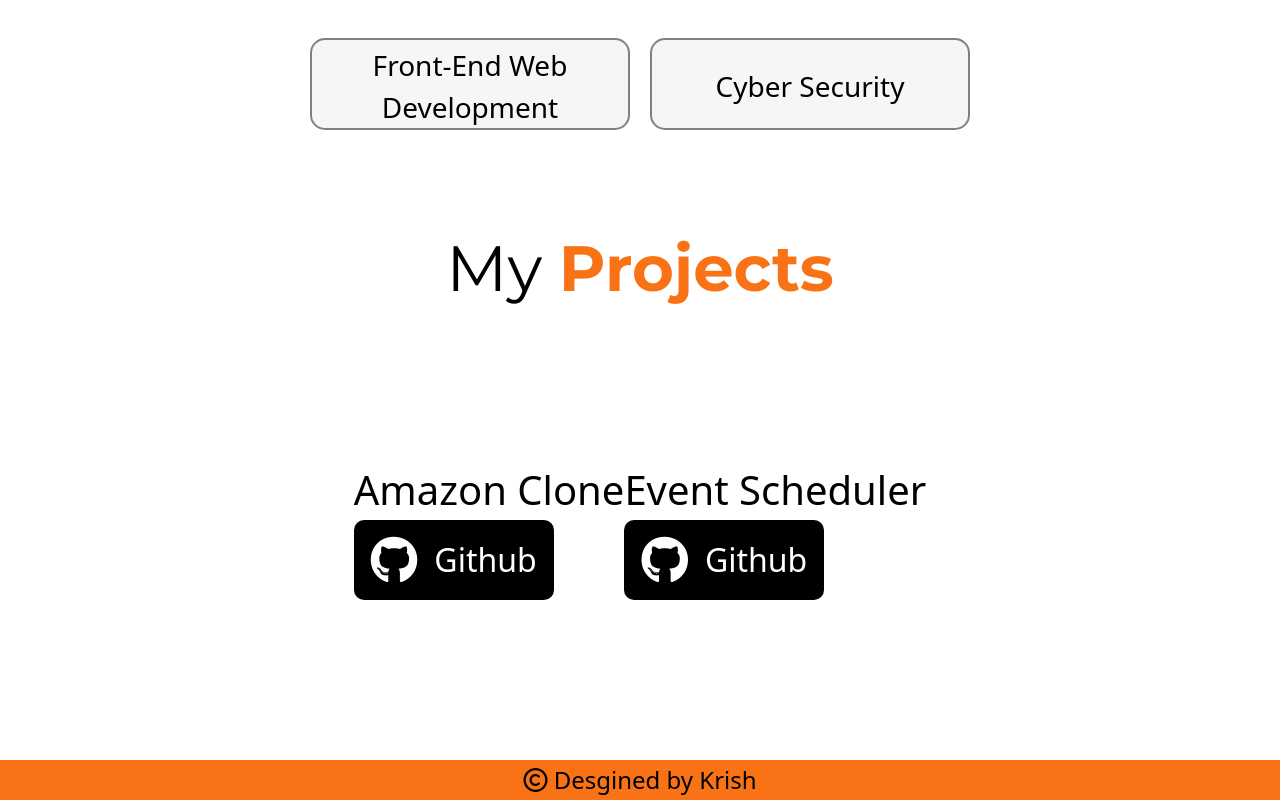
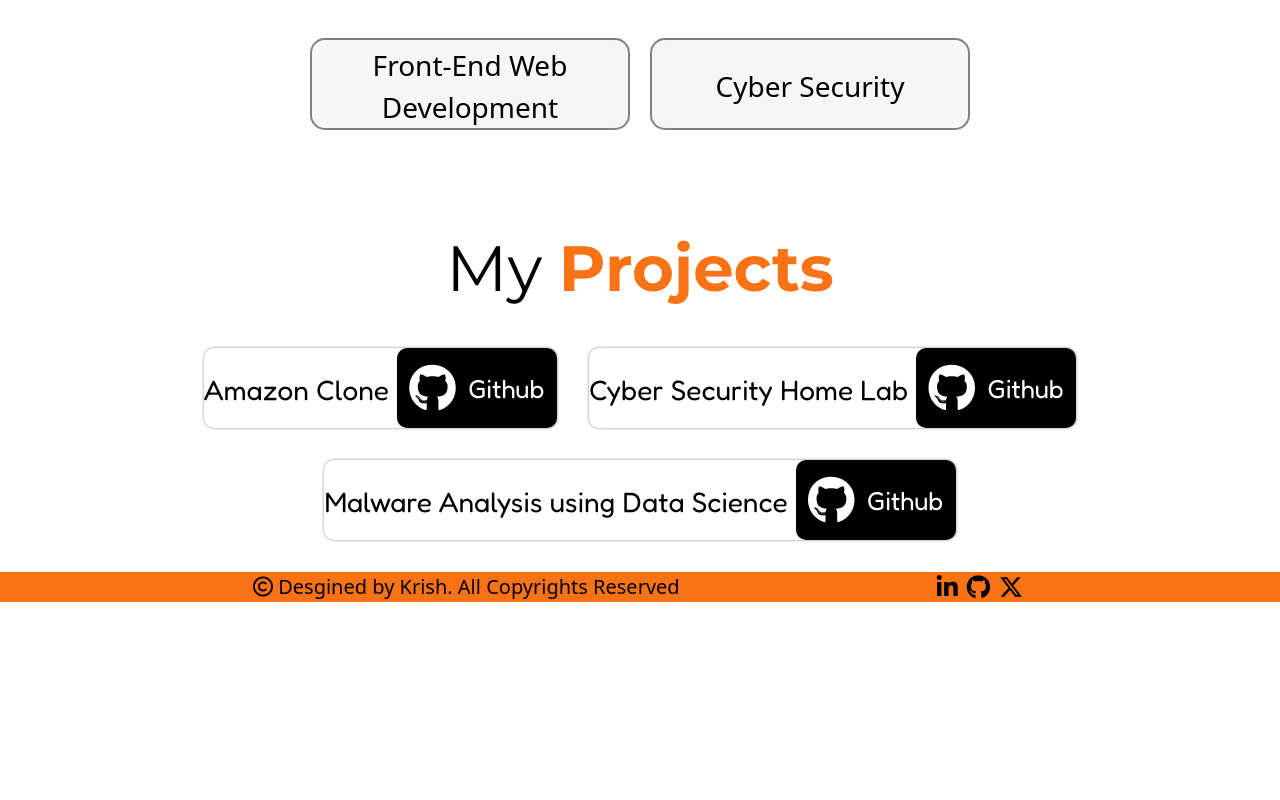
Before and after one commit to playeron1/Krish-Shah, a plain HTML site: page index.html in a window 1280 px wide. Shown: the part 1321-2121 px from the top of the page. After the commit the page ends 1924 px from the top, so only its background shows below. Drawn offline with nearby package versions, Linux system fonts and the light colour scheme.

Commit message:
changes done

```diff
--- a/index.html
+++ b/index.html
@@ -20,7 +20,7 @@
                 <a href="#skills"><i class="fa-solid fa-laptop-code"></i> Skill</b></a>
                 <a href="#projects"><i class="fa-solid fa-diagram-project"></i> Project</b></a>
                 <a><i class="fa-brands fa-medium"></i> Blogs</a>
-                <a href="https://drive.google.com/file/d/1C7aAAUQ8K8aCYQQI6pM61tglcdLFzI6Q/view" target="_main"><i class="fa-regular fa-file"></i> Resume</a>
+                <a href="https://drive.google.com/file/d/1C7aAAUQ8K8aCYQQI6pM61tglcdLFzI6Q/view" target="_main"><i class="fa-solid fa-arrow-down"></i> Resume</a>
                 </div>
     </div>
     </div>
@@ -78,24 +78,34 @@
             <div class="proj-content">
               <div class="prj-text">
                 <div class="prj-logo">
-                  <p class=" mt-36 text-center">Amazon Clone</p>
+                  <p class=" mt-1 text-center">Amazon Clone</p>
                   <button class="bg-black"><i class="fa-brands fa-github text-5xl"></i><a href="https://github.com/playeron1/Amazon-Clone">Github</a></button>
                 </div>
 
             </div>
-            <div class="prj-text">
-              <div class="prj-logo">
-                <p class=" mt-36 text-center">Event Scheduler</p>
-                <button class="bg-black"><i class="fa-brands fa-github text-5xl"></i><a>Github</a></button>
-              </div>
-
+          <div class="prj-text">
+            <div class="prj-logo">
+              <p class=" mt-1 text-center">Cyber Security Home Lab</p>
+              <button class="bg-black"><i class="fa-brands fa-github text-5xl"></i><a>Github</a></button>
+            </div>
+        </div>
+        <div class="prj-text">
+          <div class="prj-logo">
+            <p class=" mt-1 text-center">Malware Analysis using Data Science</p>
+            <button class="bg-black"><i class="fa-brands fa-github text-5xl"></i><a>Github</a></button>
           </div>
+      </div>
             </div>
         </div>
 
   </div>
     <footer class="bg-orange-500">
-      <p class="text-2xl text-center"><i class="fa-regular fa-copyright"></i> Desgined by Krish</p>
+      <p class="text-xl text-center"><i class="fa-regular fa-copyright"></i> Desgined by Krish. All Copyrights Reserved</p>
+      <div class="links">
+        <a href="https://www.linkedin.com/in/krish-shah-cybersecurity/"><i class="fa-brands fa-linkedin-in text-2xl"></i></a>
+        <a href="https://github.com/playeron1"><i class="fa-brands fa-github text-2xl"></i></a>
+        <a href="https://x.com/krish_shah10"><i class="fa-brands fa-x-twitter text-2xl"></i></a></p>
+      </div>
     </footer>
   </div>
 </body>
--- a/main.css
+++ b/main.css
@@ -141,25 +141,35 @@ margin: 1.25vb;
 .proj-content{
   display: flex;
   flex-wrap:wrap;
-  flex-direction:row;
-  font-size: 5vb;
+  text-wrap:balance;
   align-items: center;
   justify-content: center;
+  font-size: 5vb;
+  margin: 2vb;
 }
 .proj-title h2{
   font-size: 8vb;
   font-family: Montserrat;
   text-align: center;
 }
-.prj-text{
+.prj-logo{
+  border: 0px solid black;
+  border-radius: 10px;
   display: flex;
+  box-shadow: 0px 0px 3px gray ;
+  align-items: center;
+  font-family: "Fredoka",sans-serif;
+  margin: 2vb;
+  font-size: 3.5vb;
+  width: auto;
 }
 
 .prj-logo button{
-  font-size: 4vb;
+  font-size: 3.25vb;
+  margin-left: 1vh;
   display: flex;
   border-radius:10px;
-  width: 200px;
+  width: 160px;
   height: 80px;
   justify-content:space-evenly;
   align-items:center;
@@ -167,13 +177,16 @@ margin: 1.25vb;
 
 }
 .prj-logo button:hover{
-  border-radius: 40px;
+  border-radius: 30px;
   transition: all ease-in-out 0.1s;
 }
 footer{
-  height: 40px;
   display: flex;
-  justify-content: center;
+  justify-content:space-evenly;
+  height: 30px;
   align-items: center;
-  margin-top: 10rem;
+  font-size: 0.5vb;
 }
+footer a{
+  margin:0.5vb;
+}
```
